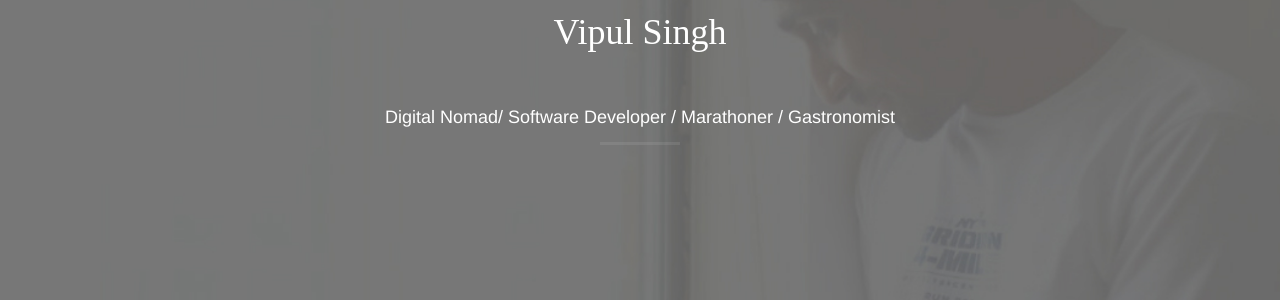
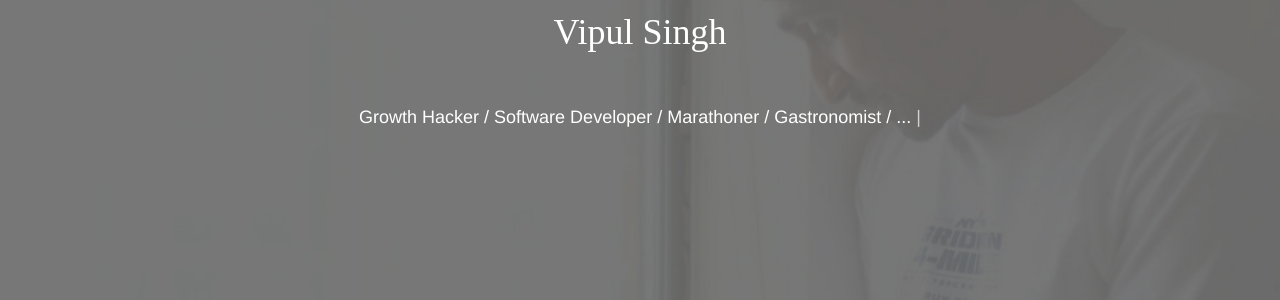
Before and after one commit to neoeahit/old.github.io, a Jekyll site: the page index.html, which Jekyll copies as it is, in a window 1280 px wide. Shown: the part 167-467 px from the top of the page. Built offline with Jekyll 4.4.1, drawn with Linux system fonts in a browser that asks for light colours; nearby versions of some CDN libraries.

Commit message:
Update index.html
refactoring

```diff
--- a/index.html
+++ b/index.html
@@ -16,9 +16,8 @@
         <div class="header-content">
             <div class="inner">
                 <br><br><br><br>
-                <h1 class="cursive">Vipul Singh</h1><br>
-                <h4 class="typing">Digital Nomad/ Software Developer / Marathoner / Gastronomist  </h4>
-                <hr>
+                <h1 class="cursive">Vipul Singh</h1><hr class="pull-right"><br>
+                <h4 class="typing">Growth Hacker / Software Developer / Marathoner / Gastronomist / ...<span> | </span> </h4>
             </div>
         </div>
     </header>
```
